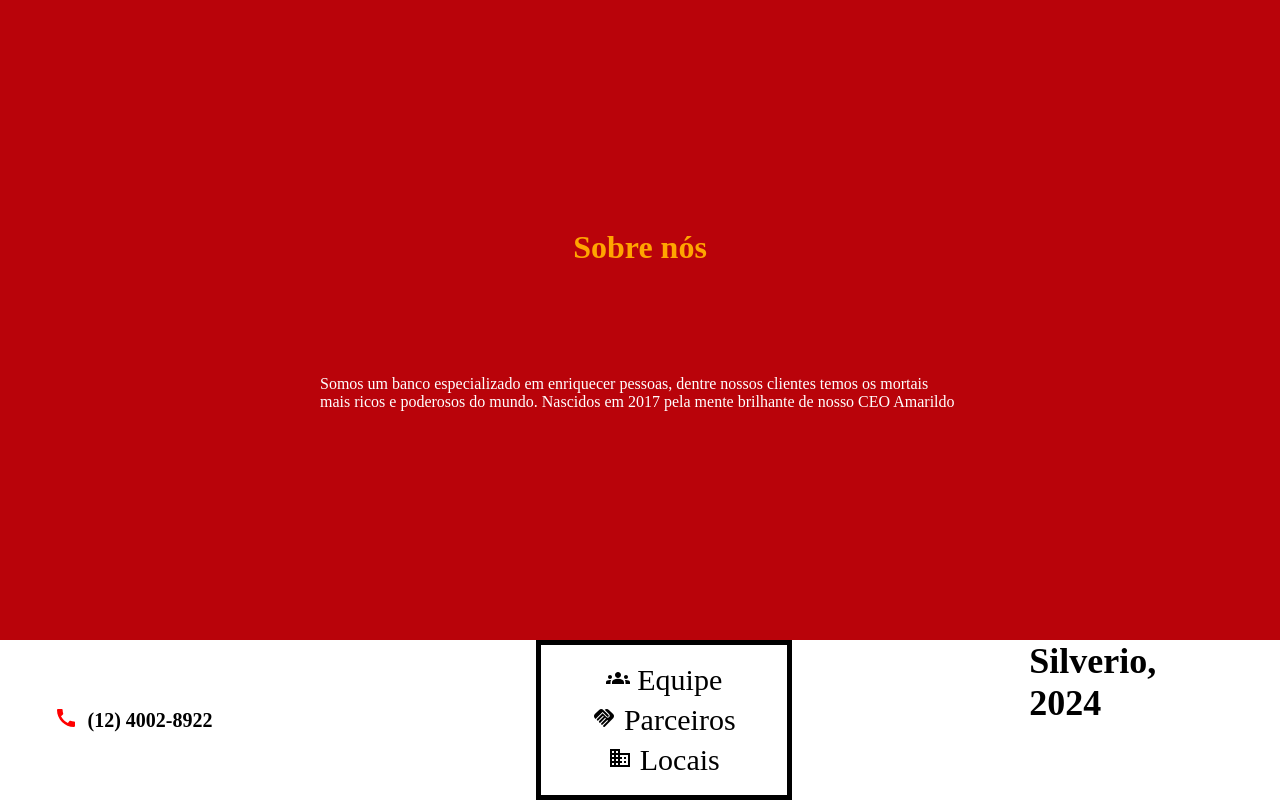
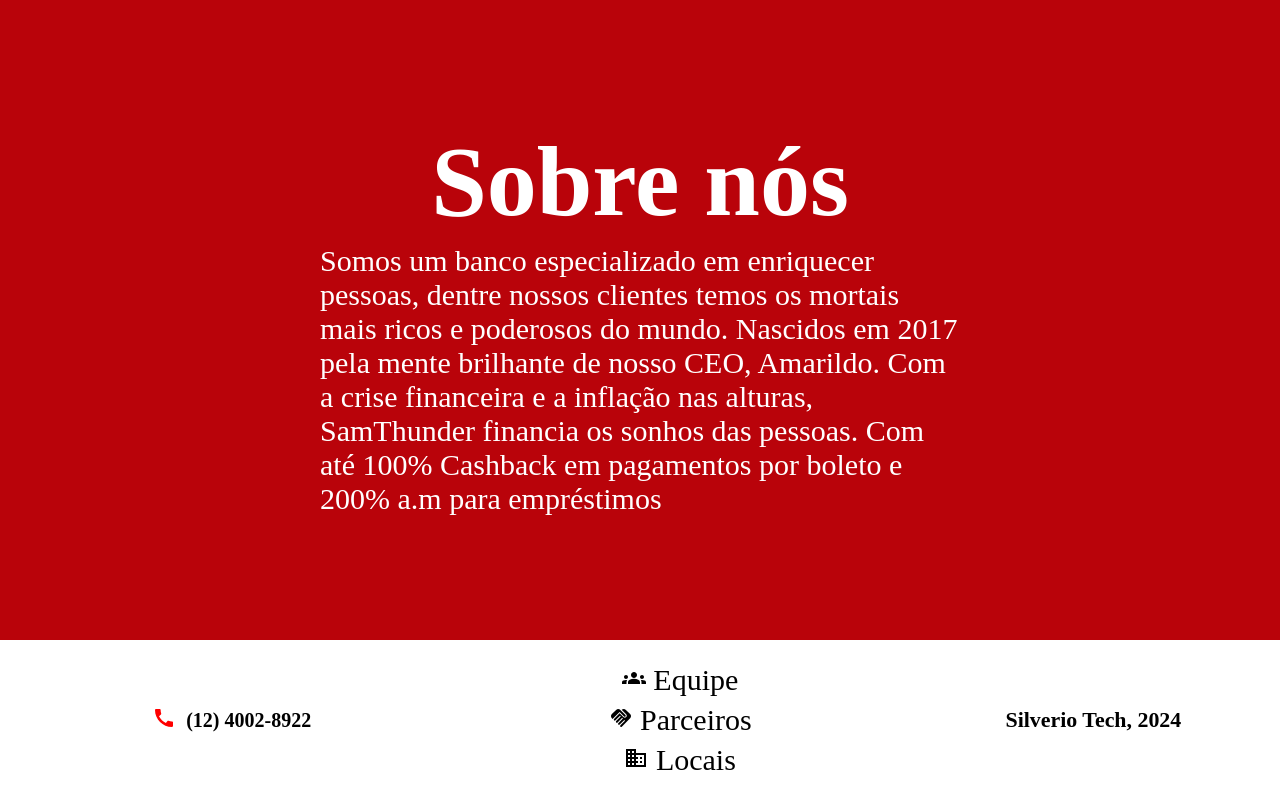
Before and after one commit to Samuel-prata/My-Bank, a React (Vite) app: page / in a window 1280 px wide. Shown: the part 720-1520 px from the top of the page. Built offline with nearby package versions, Linux system fonts and the light colour scheme.

Commit message:
feat: Footer

```diff
--- a/src/Components/About/About.jsx
+++ b/src/Components/About/About.jsx
@@ -20,7 +20,9 @@
             <TextAbout>
               Somos um banco especializado em enriquecer pessoas, dentre nossos
               clientes temos os mortais mais ricos e poderosos do mundo.
-              Nascidos em 2017 pela mente brilhante de nosso CEO Amarildo
+              Nascidos em 2017 pela mente brilhante de nosso CEO, Amarildo.
+              Com a crise financeira e a inflação nas alturas, SamThunder financia os sonhos das pessoas.
+              Com até 100% Cashback em pagamentos por boleto e 200% a.m para empréstimos
             </TextAbout>
           </ContainerText>
         </ContainerAbout>
--- a/src/Components/About/AboutStyle.js
+++ b/src/Components/About/AboutStyle.js
@@ -11,7 +11,7 @@
 export const ImageTwo = styled.img`
   width: 50%;
   height: 80vh;
-  border-radius: 50px;
+  /* border-radius: 50px; */
   @media (max-width: 1300px) {
     display: none;
   }
@@ -34,8 +34,11 @@
 `;
 
 export const TitleAbout = styled.h1`
-  color: orange;
+  color: white;
+  font-size: 100px;
 `;
 export const TextAbout = styled.p`
   color: white;
+  font-size: 30px;
+  font-family: 'Times New Roman', Times, serif;
 `;
--- a/src/Components/Footer/Footer.jsx
+++ b/src/Components/Footer/Footer.jsx
@@ -43,7 +43,7 @@
         </InformationContainerFooter>
         <InformationDeveloper>
           <ContainerInformationDeveloper>
-            <InformationDeveloper>Silverio, 2024</InformationDeveloper>
+            <InformationDeveloper>Silverio Tech, 2024</InformationDeveloper>
           </ContainerInformationDeveloper>
         </InformationDeveloper>
       </FootBar>
--- a/src/Components/Footer/FooterStyle.js
+++ b/src/Components/Footer/FooterStyle.js
@@ -5,7 +5,7 @@
   width: 100%;
   background-color: white;
   display: flex;
-  justify-content: space-between;
+  justify-content: space-around;
 `;
 export const Contact = styled.span`
   color: red;
@@ -26,7 +26,6 @@
 `;
 
 export const InformationContainerFooter = styled.div`
-  border: 5px solid black;
   width: 20%;
   height: 20vh;
   display: flex;
@@ -53,11 +52,12 @@
 `;
 
 export const ContainerInformationDeveloper = styled.div`
-    width: 20%;
+    width: 100%;
+    height: 100%;
     display: flex;
     justify-content: center;
     align-items: center;
 `
-export const InformationDeveloper = styled.h2`
-    color: black
+export const InformationDeveloper = styled.h3`
+color: black;
 `
```
Also changed, not shown: 1 other file (tests, documents, lock files or other folders).
